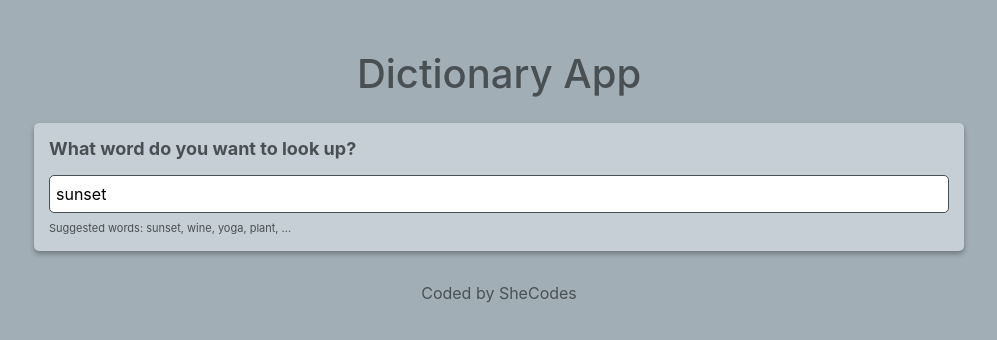
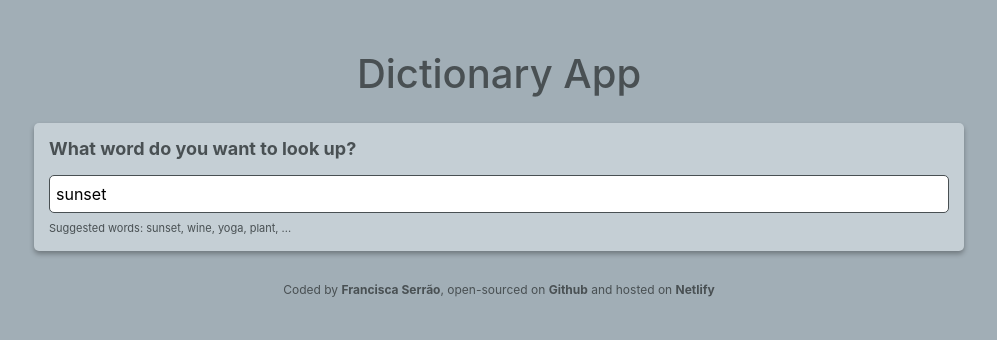
Before and after one commit to franciscaserrao/final-dictionary, a React (Create React App) app: page / in a window 1280 px wide. Shown: the top 340 px of the page, without its empty margins (141-1138 px from the left). Built offline with nearby package versions, Linux system fonts and the light colour scheme; no server answers.

Commit message:
Updated footer

```diff
--- a/src/App.css
+++ b/src/App.css
@@ -16,4 +16,15 @@ body {
 .App-footer {
   text-align: center;
   margin: 30px 0;
+  font-size: 12px;
 }
+
+.App-footer a {
+  color: rgb(73, 80, 83);
+  text-decoration: none;
+  font-weight: bold;
+}
+
+.App-footer a:hover {
+  text-decoration: underline;
+}
--- a/src/App.js
+++ b/src/App.js
@@ -11,7 +11,32 @@ function App() {
         <main>
           <Dictionary defaultKeyword="sunset" />
         </main>
-        <footer className="App-footer">Coded by SheCodes</footer>
+        <footer className="App-footer">
+          Coded by{" "}
+          <a
+            href="https://github.com/franciscaserrao"
+            target="_blank"
+            rel="noreferrer"
+          >
+            Francisca Serrão
+          </a>
+          , open-sourced on{" "}
+          <a
+            href="https://github.com/franciscaserrao/final-dictionary"
+            target="_blank"
+            rel="noreferrer"
+          >
+            Github
+          </a>{" "}
+          and hosted on{" "}
+          <a
+            href="https://main--final-dictionary-shecodes-react-app.netlify.app/"
+            target="_blank"
+            rel="noreferrer"
+          >
+            Netlify
+          </a>
+        </footer>
       </div>
     </div>
   );
```
